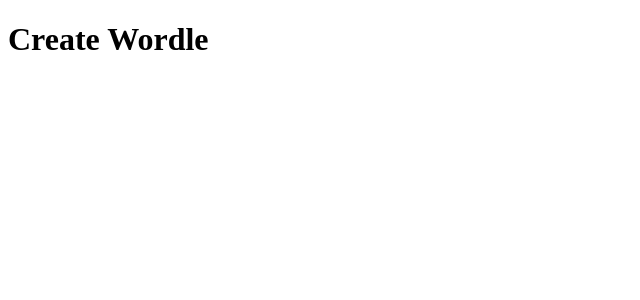
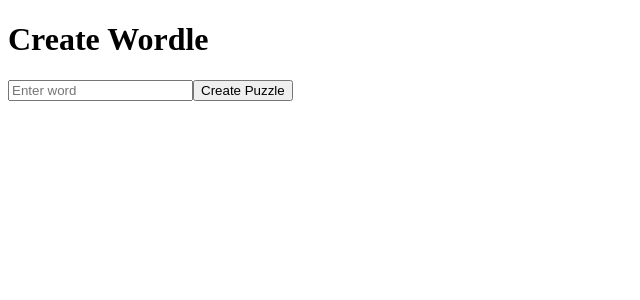
Before and after one commit to eorev/shareable-wordle, a Next.js app: page /create-wordle in a window 1280 px wide. Shown: the top 300 px of the page, without its empty margins (0-640 px from the left). Built offline with nearby package versions, Linux system fonts and the light colour scheme.

Commit message:
Refactor puzzle creation API and UI

```diff
--- a/pages/api/create-wordle.ts
+++ b/pages/api/create-wordle.ts
@@ -4,16 +4,25 @@
 import { NextApiRequest, NextApiResponse } from 'next';
 import { v4 as uuidv4 } from 'uuid';
 
-
 export default async function handler(req: NextApiRequest, res: NextApiResponse) {
     if (req.method === 'POST') {
+        await dbConnect();
+
         const uniqueId = uuidv4();
         const puzzleData = { ...req.body, uniqueId };
 
-          // Store puzzleData in MongoDB
-          // ...
+        try {
+            // Create a new puzzle in the database
+            const puzzle = new Puzzle(puzzleData);
+            await puzzle.save();
 
             // Respond with the uniqueId
             res.status(201).json({ uniqueId });
+        } catch (error) {
+            res.status(500).json({ error: "Error creating puzzle" });
+        }
+    } else {
+        // Handle any non-POST requests
+        res.status(405).json({ error: "Method not allowed" });
     }
 }
--- a/pages/create-wordle.tsx
+++ b/pages/create-wordle.tsx
@@ -1,8 +1,6 @@
-
-// Inside your puzzle creation component
-
 const createPuzzle = async (word: string) => {
-    const response = await fetch('/api/createWordle', {
+    try {
+        const response = await fetch('/api/create-wordle', {
             method: 'POST',
             body: JSON.stringify({ word }),
             headers: {
@@ -10,17 +8,34 @@
             },
         });
 
+        if (!response.ok) {
+            throw new Error(`HTTP error! status: ${response.status}`);
+        }
+
         const data = await response.json();
+        if (data.error) {
+            console.error('Error creating puzzle:', data.error);
+            alert('Error creating puzzle: ' + data.error); // Display error to the user
+        } else {
             const puzzleLink = `www.example.com/solve-wordle/${data.uniqueId}`;
             console.log('Share this link:', puzzleLink);
-    // Display this link to the user
+            alert('Puzzle created! Share this link: ' + puzzleLink); // Display success message
+        }
+    } catch (error) {
+        console.error('There was a problem with the fetch operation:', error);
+        alert('Failed to create puzzle. Please try again later.'); // Display fetch error
+    }
 };
 
+export default function CreateWordle() {
+    // You might want to include an input and a submit button here
+    // to allow users to enter a word and trigger the createPuzzle function
 
-export default function CreateWordle() {
     return (
         <div>
             <h1>Create Wordle</h1>
+            <input type="text" placeholder="Enter word" />
+            <button onClick={() => createPuzzle("testword")}>Create Puzzle</button>
         </div>
-    )
+    );
 }
```
Lines whose indentation alone changed are shown as unchanged.
